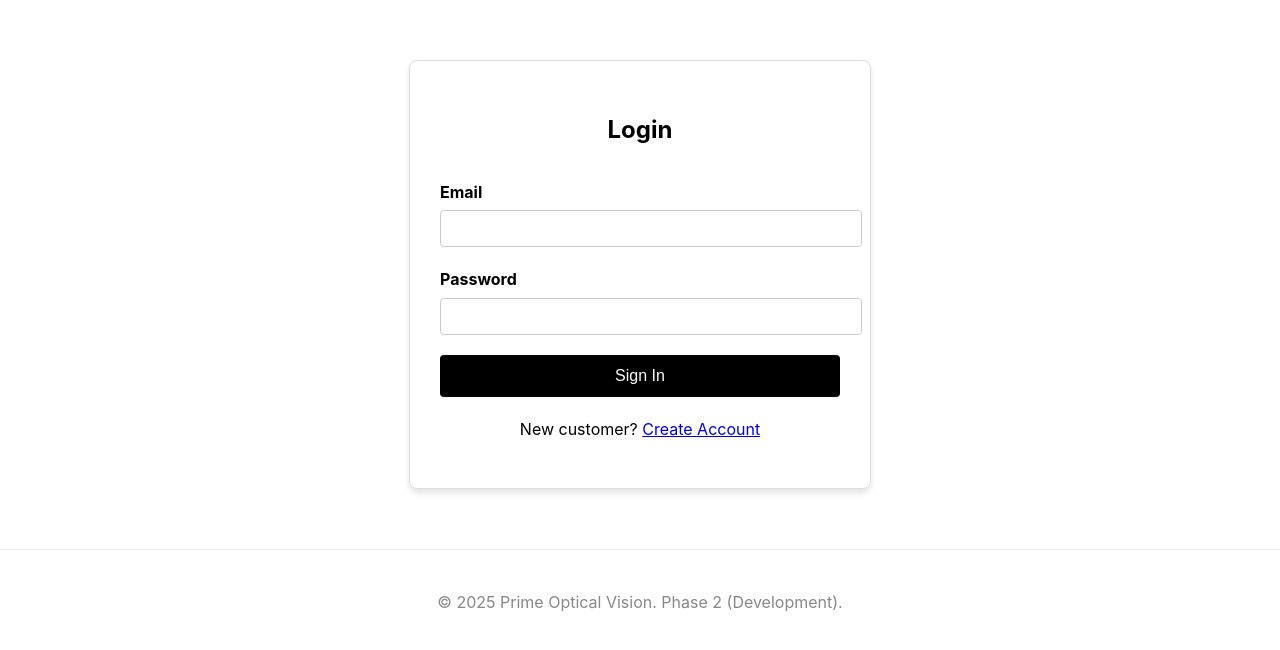
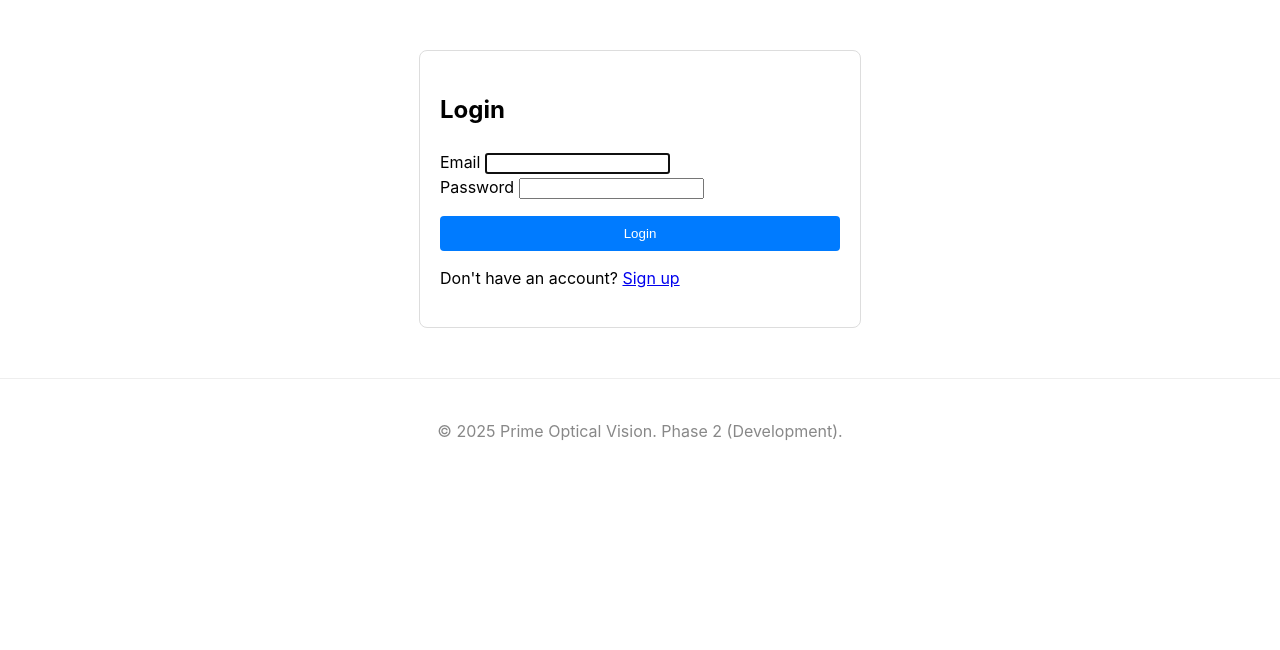
Before and after one commit to alcho-prof/prime-optical-vision, a Django app: page /accounts/login/ in a window 1280 px wide. Shown: the part 69-719 px from the top of the page. Run offline with Django 5.2, Linux system fonts and the light colour scheme.

Commit message:
user login,signup,logout ,verifications done on 21/12

```diff
--- a/backend/apps/accounts/forms.py
+++ b/backend/apps/accounts/forms.py
@@ -59,3 +59,20 @@ class CustomAuthenticationForm(AuthenticationForm):
         super().__init__(request, *args, **kwargs)
         # Make password optional in field validation
         self.fields['password'].required = False
+
+
+from django import forms
+from django.contrib.auth.forms import AuthenticationForm
+from django.contrib.auth import authenticate
+
+class EmailAuthenticationForm(AuthenticationForm):
+    username = forms.EmailField(label="Email", widget=forms.EmailInput(attrs={"autofocus": True}))
+
+    def clean(self):
+        email = self.cleaned_data.get("username")
+        password = self.cleaned_data.get("password")
+        if email and password:
+            self.user_cache = authenticate(self.request, username=email, password=password)
+            if self.user_cache is None:
+                raise forms.ValidationError(self.error_messages.get("invalid_login"), code="invalid_login")
+        return self.cleaned_data
--- a/backend/apps/accounts/urls.py
+++ b/backend/apps/accounts/urls.py
@@ -2,12 +2,16 @@ from django.urls import path
 from django.contrib.auth import views as auth_views
 from . import views
 from .forms import CustomAuthenticationForm
+from .views import AccountLoginView
 
 app_name = 'accounts'
 
 urlpatterns = [
     path('register/', views.register_view, name='register'),
     path('profile/', views.profile_view, name='profile'),
+    path('signup/', views.register_view, name='signup'),
+    path("login/", AccountLoginView.as_view(), name="login"),
+    path('logout/', auth_views.LogoutView.as_view(), name='logout'),
 
     # Standard Auth Views
     path('login/', auth_views.LoginView.as_view(
--- a/backend/apps/accounts/views.py
+++ b/backend/apps/accounts/views.py
@@ -12,7 +12,7 @@ def register_view(request):
         form = UserRegistrationForm(request.POST)
         if form.is_valid():
             user = form.save()
-            login(request, user)
+            login(request, user, backend='django.contrib.auth.backends.ModelBackend')
             messages.success(request, f"Welcome, {user.first_name}!")
             return redirect('home')
         else:
@@ -35,3 +35,13 @@ def profile_view(request):
         form = UserProfileForm(instance=user)
 
     return render(request, 'accounts/profile.html', {'form': form})
+
+
+
+from django.contrib.auth.views import LoginView
+from .forms import EmailAuthenticationForm
+
+class AccountLoginView(LoginView):
+    template_name = "registration/login.html"
+    authentication_form = EmailAuthenticationForm
+    redirect_authenticated_user = True
--- a/backend/config/urls.py
+++ b/backend/config/urls.py
@@ -23,6 +23,7 @@ urlpatterns = [
 
     # User Authentication (login, register, profile)
     path('accounts/', include('apps.accounts.urls')),
+    path('accounts/', include('django.contrib.auth.urls')),
 
     # Home Page
     path('', TemplateView.as_view(template_name='pages/home.html'), name='home'),
--- a/backend/templates/registration/login.html
+++ b/backend/templates/registration/login.html
@@ -1,15 +1,21 @@
 {% extends 'base.html' %}
 
 {% block content %}
-<div class="container"
-    style="max-width: 400px; margin: 50px auto; padding: 20px; border: 1px solid #ddd; border-radius: 8px;">
-    <h2>Login</h2>
-    <form method="post">
-        {% csrf_token %}
-        {{ form.as_p }}
-        <button type="submit"
-            style="width: 100%; padding: 10px; background-color: #007bff; color: white; border: none; border-radius: 4px; cursor: pointer;">Login</button>
-    </form>
-    <p style="margin-top: 15px;">Don't have an account? <a href="#">Sign up</a></p>
+<div class="container" style="max-width:400px;margin:50px auto;padding:20px;border:1px solid #ddd;border-radius:8px;">
+  <h2>Login</h2>
+  <form method="post">
+    {% csrf_token %}
+    {{ form.non_field_errors }}
+    <div>
+      <label for="{{ form.username.id_for_label }}">{{ form.username.label }}</label>
+      {{ form.username }}
+    </div>
+    <div>
+      <label for="{{ form.password.id_for_label }}">{{ form.password.label }}</label>
+      {{ form.password }}
+    </div>
+    <button type="submit" style="width:100%;padding:10px;margin-top:15px;background:#007bff;color:#fff;border:none;border-radius:4px;">Login</button>
+  </form>
+  <p style="margin-top:15px;">Don't have an account? <a href="{% url 'accounts:signup' %}">Sign up</a></p>
 </div>
 {% endblock %}
```
Also changed, not shown: backend/config/settings/base.py (+9 -0 lines), 1 other file.
